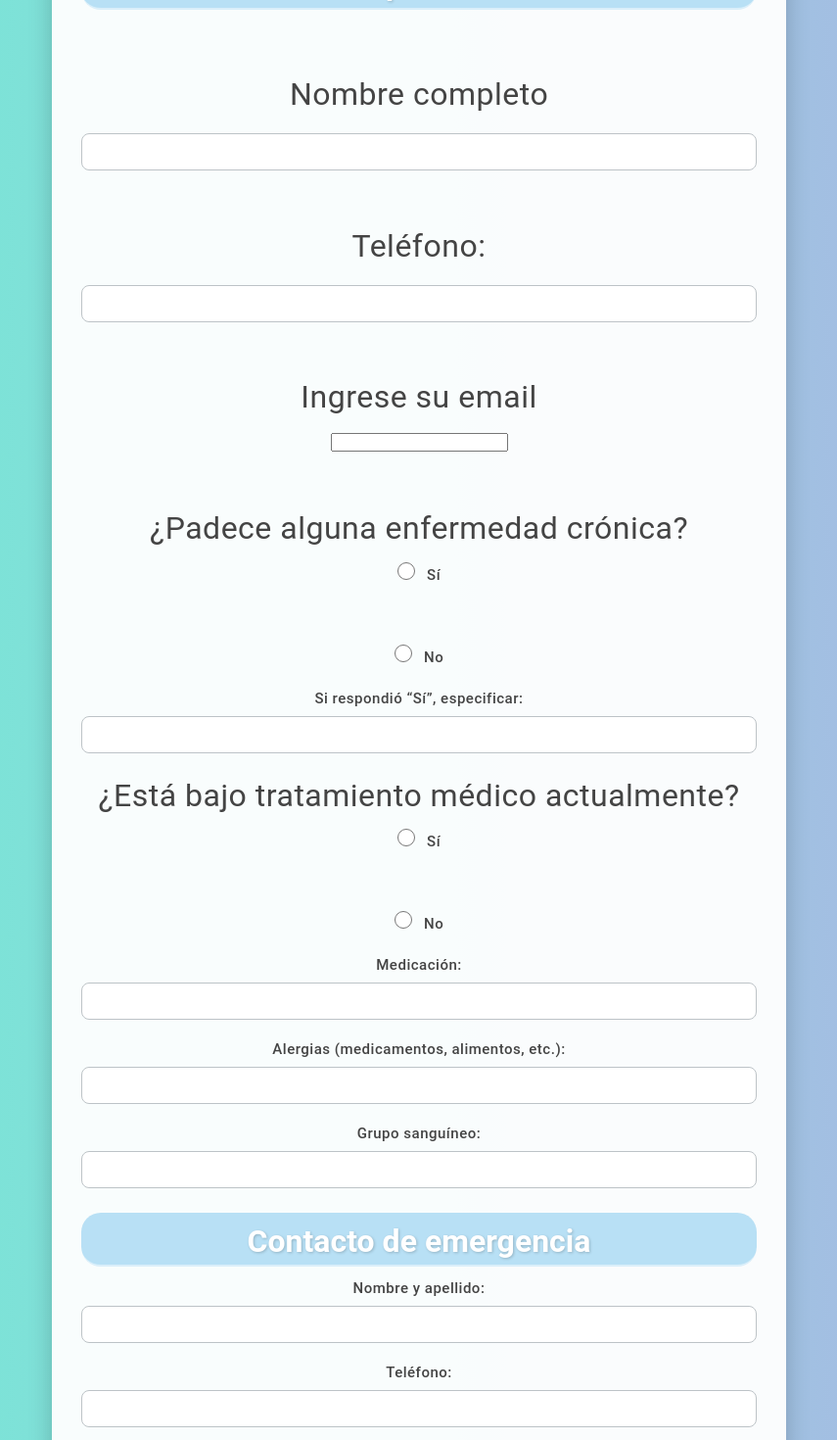
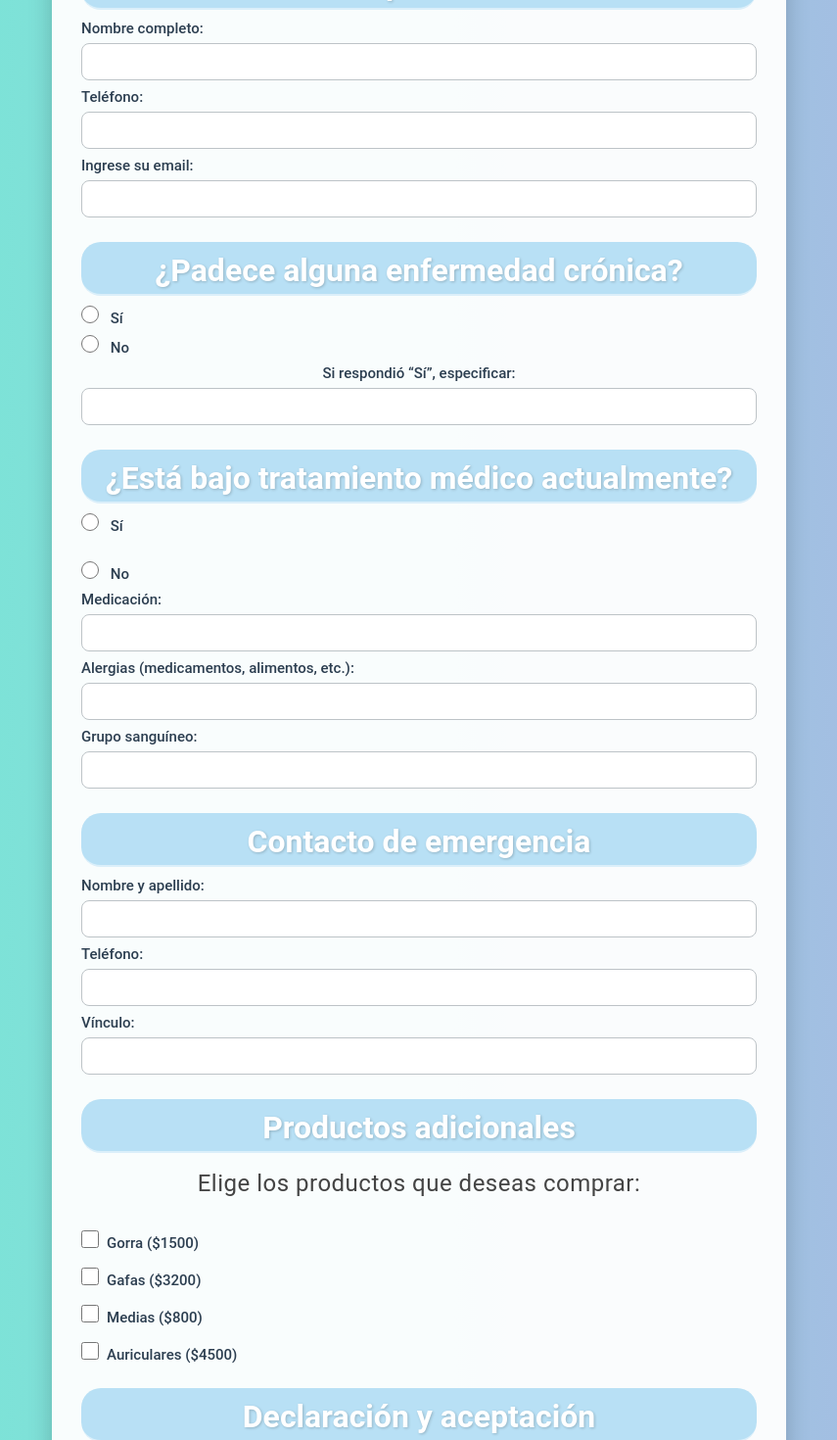
Before and after one commit to Emiliano3D33/Marat-n, a React (Vite) app: page /formulario in a window 1280 px wide. Shown: the part 340-1810 px from the top of the page at 98% size, without its empty margins (212-1067 px from the left). Built offline with nearby package versions, Linux system fonts and the light colour scheme.

Commit message:
mejora en el formulario y cambios en el README

```diff
--- a/src/componentes/diseño_principal.css
+++ b/src/componentes/diseño_principal.css
@@ -74,7 +74,7 @@ h3 {
 p {
   margin: auto;
   margin-bottom: 18px;
-  font-size: 2rem;
+  font-size: 1.5rem;
   line-height: 1.8;
   color: #444;
   max-width: 800px;
@@ -95,7 +95,7 @@ ul {
 
 ul li {
   margin: 6px 0;
-  font-size: 2rem;
+  font-size: 1.5rem;
   line-height: 1.6;
   background-color: white;
 }
@@ -146,7 +146,7 @@ ul li {
 
 @media (max-width: 768px) {
   h1 {
-    font-size: 2rem;
+    font-size: 2.5rem;
   }
 
   h2 {
@@ -175,7 +175,7 @@ ul li {
 
 @media (max-width: 480px) {
   h1 {
-    font-size: 1.6rem;
+    font-size: 1.9rem;
   }
 
   h2 {
--- a/src/componentes/formulario.css
+++ b/src/componentes/formulario.css
@@ -1,5 +1,3 @@
-
-
 /* Mini carrito */
 .carrito {
   background: #ecf0f1;
@@ -30,7 +28,7 @@
 
 
 
-.formularioh3 > h3 {
+.formularioh3>h3 {
   text-align: center;
   color: #fff;
   margin-top: 25px;
@@ -51,10 +49,6 @@ form {
   text-align: left;
 }
 
-p {
-  margin-bottom: 18px;
-  line-height: 1.6;
-}
 
 label {
   display: block;
@@ -65,6 +59,7 @@ label {
 
 input[type="text"],
 input[type="tel"],
+input[type="email"],
 select {
   width: 100%;
   padding: 10px 12px;
@@ -77,6 +72,7 @@ select {
 
 input[type="text"]:focus,
 input[type="tel"]:focus,
+input[type="email"]:focus,
 select:focus {
   border-color: #27ae60;
   box-shadow: 0 0 6px rgba(39, 174, 96, 0.5);
@@ -129,9 +125,24 @@ button:hover {
   }
 }
 
-.productos{
+.productos {
   width: 100%;
   padding: 10px;
   border-radius: 1em;
 
 }
+
+.parrafos{
+  margin: auto;
+  margin-bottom: 18px;
+  line-height: 1.8;
+  color: #444;
+  max-width: 800px;
+  letter-spacing: 0.5px;
+  font-weight: 400;
+  width: 100%;
+}
+
+.centrar1{
+  text-align: center;
+}
--- a/src/componentes/formulario.jsx
+++ b/src/componentes/formulario.jsx
@@ -44,108 +44,87 @@ export default function Formulario() {
           <h3>Datos personales</h3>
         </div>
 
-        <p>
-          <br />
-          Nombre completo
-          <br />
-          <label>
-            <input type="text" name="nombre" required />
+        <div id="parrafos">
+          <label htmlFor="nombre">
+            Nombre completo:
+            <input type="text" id="nombre" name="nombre" required />
+          </label>
+
+          <label htmlFor="telefono">
+            Teléfono:
+            <input type="text" id="telefono" name="telefono" required />
+          </label>
+
+          <label htmlFor="email">
+            Ingrese su email:
+            <input type="email" id="email" name="email" required />
+          </label>
+
+          <div className="formularioh3">
+            <h3>¿Padece alguna enfermedad crónica?</h3>
+          </div>
+
+          <label htmlFor="enf_cronica_si">
+            <input type="radio" id="enf_cronica_si" name="enf_cronica" value="Sí" required /> Sí
+          </label>
+
+          <label htmlFor="enf_cronica_no">
+            <input type="radio" id="enf_cronica_no" name="enf_cronica" value="No" /> No
+          </label>
+        </div>
+
+        <label htmlFor="especificar_enf" className="centrar1">
+          Si respondió “Sí”, especificar:
+          <input id="especificar_enf" name="especificar_enf" type="text" />
+        </label>
+
+        <div className="formularioh3">
+          <h3>¿Está bajo tratamiento médico actualmente?</h3>
+        </div>
+
+        <label htmlFor="tratamiento_si">
+          <input type="radio" id="tratamiento_si" name="tratamiento" value="Sí" required /> Sí
         </label>
         <br />
-          Teléfono:
-          <br />
-          <label>
-            <input type="text" name="telefono" required />
+        <label htmlFor="tratamiento_no">
+          <input type="radio" id="tratamiento_no" name="tratamiento" value="No" /> No
         </label>
-          <br />
-          Ingrese su email
-          <br />
-          <label>
-            <input type="email" name="email" required />
-          </label>
-          <br />
-          ¿Padece alguna enfermedad crónica?
-          <br />
-          <label>
-            <input type="radio" name="enf_cronica" value="Sí" required /> Sí
-          </label>
-          <br />
-          <label>
-            <input type="radio" name="enf_cronica" value="No" /> No
-          </label>
-        </p>
 
-        <p>
-          <label>
-            Si respondió “Sí”, especificar:
-            <br />
-            <input name="especificar_enf" type="text" />
-          </label>
-        </p>
-
-        <p>
-          ¿Está bajo tratamiento médico actualmente?
-          <br />
-          <label>
-            <input type="radio" name="tratamiento" value="Sí" required /> Sí
-          </label>
-          <br />
-          <label>
-            <input type="radio" name="tratamiento" value="No" /> No
-          </label>
-        </p>
-
-        <p>
-          <label>
+        <label htmlFor="medicacion">
           Medicación:
           <br />
-            <input name="medicacion" type="text" />
+          <input id="medicacion" name="medicacion" type="text" />
         </label>
-        </p>
 
-        <p>
-          <label>
+        <label htmlFor="alergias">
           Alergias (medicamentos, alimentos, etc.):
-            <br />
-            <input name="alergias" type="text" />
+
+          <input id="alergias" name="alergias" type="text" />
         </label>
-        </p>
 
-        <p>
-          <label>
+        <label htmlFor="grupo_sangre">
           Grupo sanguíneo:
-            <br />
-            <input name="grupo_sangre" type="text" />
+          <input id="grupo_sangre" name="grupo_sangre" type="text" />
         </label>
-        </p>
 
         <div className="formularioh3">
           <h3>Contacto de emergencia</h3>
         </div>
 
-        <p>
-          <label>
+        <label htmlFor="emerg_nombre">
           Nombre y apellido:
-            <br />
-            <input name="emerg_nombre" type="text" required />
+          <input id="emerg_nombre" name="emerg_nombre" type="text" required />
         </label>
-        </p>
 
-        <p>
-          <label>
+        <label htmlFor="emerg_telefono">
           Teléfono:
-            <br />
-            <input name="emerg_telefono" type="tel" required />
+          <input id="emerg_telefono" name="emerg_telefono" type="tel" required />
         </label>
-        </p>
 
-        <p>
-          <label>
+        <label htmlFor="emerg_vinculo">
           Vínculo:
-            <br />
-            <input name="emerg_vinculo" type="text" />
+          <input id="emerg_vinculo" name="emerg_vinculo" type="text" />
         </label>
-        </p>
 
         <div className="formularioh3">
           <h3>Productos adicionales</h3>
@@ -153,18 +132,12 @@ export default function Formulario() {
 
         <p>Elige los productos que deseas comprar:</p>
 
-        <form
-          id="miformulario"
-          action="https://formspree.io/f/xgvnznzw"
-          method="POST"
-        >
-
-
         {["gorra", "gafas", "medias", "auriculares"].map((prod) => (
           <div key={prod} className="producto-item">
-              <label className="producto-label">
+            <label htmlFor={`check_${prod}`} className="producto-label">
               <input
                 type="checkbox"
+                id={`check_${prod}`}
                 checked={productos[prod] > 0}
                 onChange={(e) =>
                   setProductos({
@@ -178,14 +151,18 @@ export default function Formulario() {
 
             {productos[prod] > 0 && (
               <>
+                <label htmlFor={`cantidad_${prod}`}>
+                  Cantidad:
                   <input
                     type="number"
                     min="1"
+                    id={`cantidad_${prod}`}
                     name={`cantidad_${prod}`}
                     value={productos[prod]}
                     onChange={handleChange}
                     className="producto-cantidad"
                   />
+                </label>
                 <input type="hidden" name={`producto_${prod}`} value="Sí" />
               </>
             )}
@@ -206,7 +183,6 @@ export default function Formulario() {
             <input type="hidden" name="total_carrito" value={totalCarrito} />
           </div>
         )}
-        </form>
 
         <div className="formularioh3">
           <h3>Declaración y aceptación</h3>
@@ -227,9 +203,8 @@ export default function Formulario() {
         </p>
 
         <p>
-          <label>
-            <input type="checkbox" name="acepta" required /> Acepto y firmo la
-            declaración
+          <label htmlFor="acepta">
+            <input type="checkbox" id="acepta" name="acepta" required /> Acepto y firmo la declaración
           </label>
         </p>
 
```
Also changed, not shown: 1 other file (tests, documents, lock files or other folders). Lines whose indentation alone changed are shown as unchanged.
